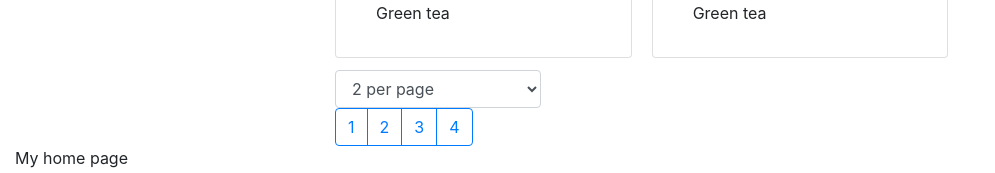
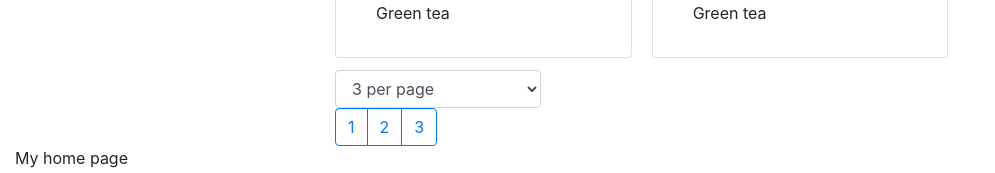
Before and after one commit to shachsan/all-about-tea, an Angular app: page / in a window 1280 px wide. Shown: the part 1694-1867 px from the top of the page, without its empty margins (0-995 px from the left). Built offline with nearby package versions, Linux system fonts and the light colour scheme.

Commit message:
page btns create

```diff
--- a/src/app/models/product.repository.ts
+++ b/src/app/models/product.repository.ts
@@ -36,6 +36,8 @@ export class ProductRepository{
 
     }
 
+    // showPageitems()
+
 
     getProduct(id:number):Product{
         return this.products.find(p=>p.id==id);
--- a/src/app/shop/shop.component.html
+++ b/src/app/shop/shop.component.html
@@ -28,7 +28,8 @@
   </div>
 
   <div class="btn-group">
-    <button class="btn btn-outline-primary" *ngFor="let page of pageNumbers">{{page}}</button>
+    <button class="btn btn-outline-primary" *ngFor="let page of pageNumbers"
+    (clicK)="setPageNum(page)">{{page}}</button>
   </div>
 
 </div>
--- a/src/app/shop/shop.component.ts
+++ b/src/app/shop/shop.component.ts
@@ -9,25 +9,34 @@ import { ProductRepository } from '../models/product.repository';
 })
 export class ShopComponent implements OnInit {
   // allTeas: Product[]=[]
-  selectedCat=[];
-  itemsPerPage:Number=2;
+  // selectedCatProducts=[];
+  itemsPerPage:number=3;
+
   // pageNumbers:Number=null;
   constructor(private repository:ProductRepository) { }
 
-  changePerPageView(number:Number){
+  changePerPageView(number:number){
     this.itemsPerPage=number;
   }
 
 
   get teas():Product[]{
     return this.repository.getProducts();
+    // return this.selectedCatProducts;
   }
 
 
-  get pageNumbers():Number{
+  get pageNumbers():number{
     let itemscount=this.repository.getProducts().length;
     // console.log(itemscount);
     return Array(Math.ceil(itemscount/this.itemsPerPage)).fill().map((x, i)=>i+1);
+  }
+
+  setPageNum(pageNum:number){
+    console.log(pageNum);
+
+
+    this.selectedCatProducts=this.selectedCatProducts.slice(pageNum, this.itemsPerPage);
   }
 
   get categories():string[]{
@@ -38,11 +47,15 @@ export class ShopComponent implements OnInit {
     return this.repository.getBrands();
   }
 
+
+
   // getCatProducts(cat):Product[]{
   //   this.selectedCat=this.repository.getCategoryProducts(cat);
   // }
 
   ngOnInit() {
+    console.log('run shop onInit')
+    // this.selectedCatProducts=this.repository.getProducts();
   }
 
 }
```
